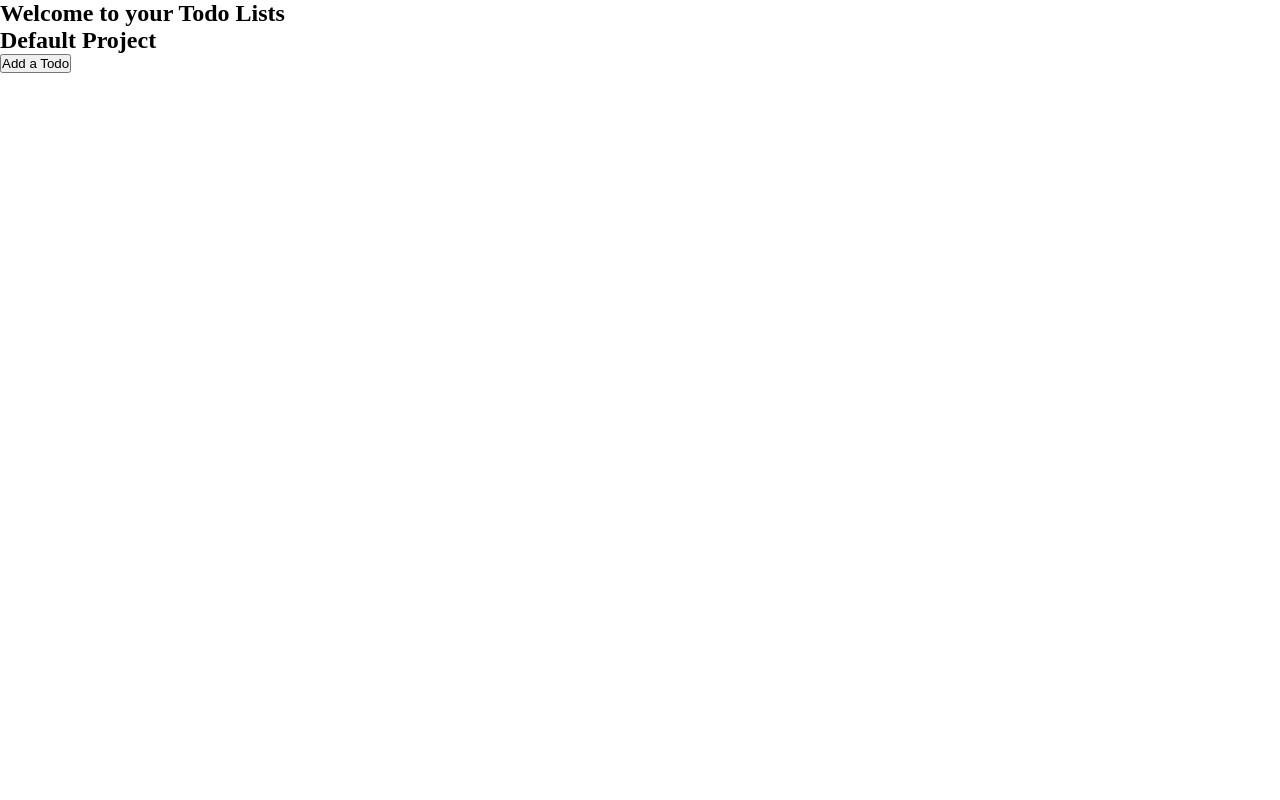
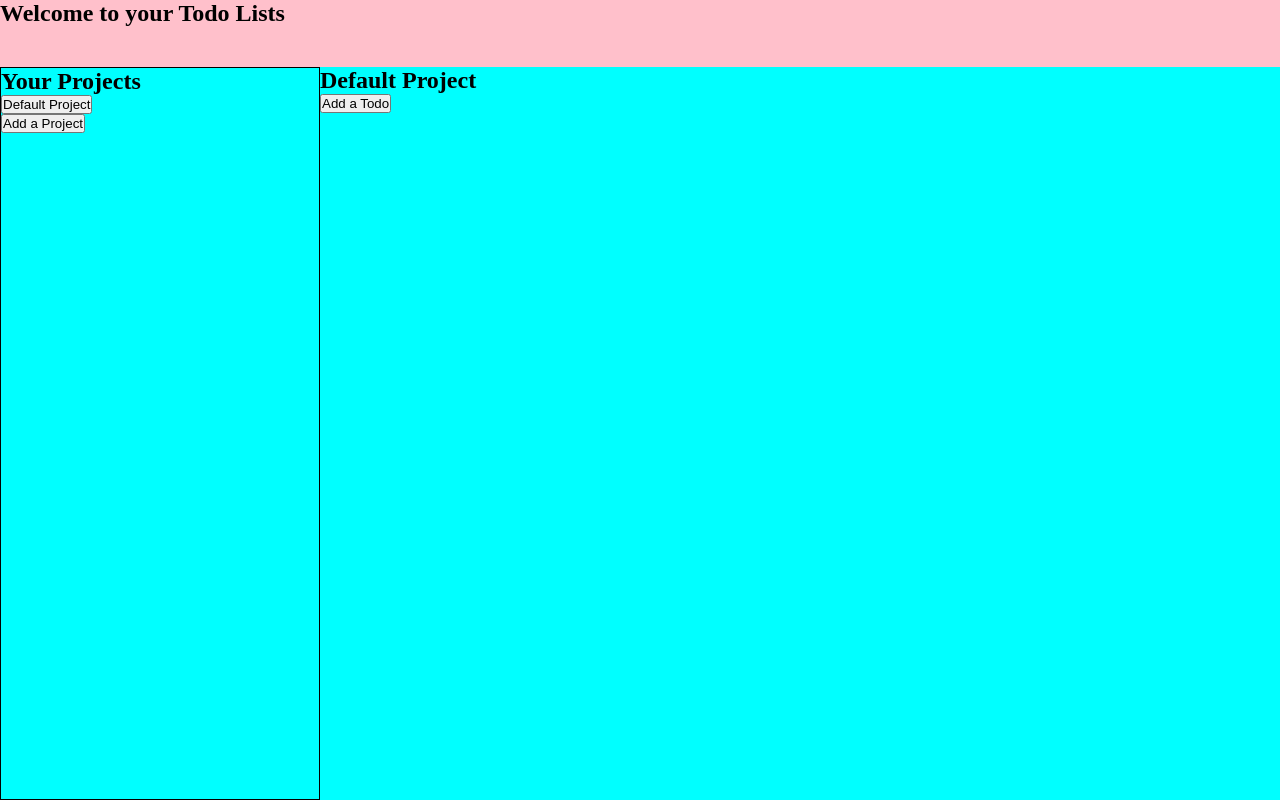
Before and after one commit to Blake-Peterson/todo-list, a website built with webpack: page src/template.html in a window 1280 px wide. Built offline with nearby package versions, Linux system fonts and the light colour scheme.

Commit message:
add side dashboard for projects and added display grid

```diff
--- a/src/index.js
+++ b/src/index.js
@@ -4,6 +4,7 @@ import {Todo} from "./Todo.js";
 import { getCurrentProject, getProjectList } from "./projectList.js";
 import { createDivH2, createH2Id } from "./modules/header.js";
 import { createContent } from "./content.js";
+import { createProjectDashboard } from "./projectDashboard.js";
 
 const container = document.querySelector("#container");
 
@@ -15,6 +16,9 @@ function main(){
     const header = createDivH2("header","header-banner","Welcome to your Todo Lists");
     container.appendChild(header);
 
+    const dashboard = createProjectDashboard();
+    container.appendChild(dashboard);
+
     const content = createContent();
     container.appendChild(content);
 
--- /dev/null
+++ b/src/projectDashboard.js
@@ -0,0 +1,21 @@
+import { createButtonClass, createButtonID } from "./modules/button";
+import { createDivId } from "./modules/div";
+import { createDivH2 } from "./modules/header";
+import { getProjectList } from "./projectList";
+
+
+export function createProjectDashboard(){
+    const projectDiv = createDivH2("your-project-container","Your Projects","Your Projects");
+    const projectListDiv = createDivId("project-list");
+    projectDiv.appendChild(projectListDiv);
+    const projectList = getProjectList();
+    projectList.forEach( (project)=>{
+        const projectBtn = createButtonClass("project-button",project.title);
+        projectListDiv.appendChild(projectBtn);
+    });
+
+    const addProjBtn = createButtonID("add-project-btn","Add a Project");
+    projectDiv.appendChild(addProjBtn);
+
+    return projectDiv;
+}
--- a/src/projectList.js
+++ b/src/projectList.js
@@ -5,10 +5,9 @@ const projectList = [(new Project("Default Project",[]))];
 const todo = new Todo("Add more Todos","More cards","2024-12-31","Medium");
 projectList[0].addTodo(todo);
 
-function getProjectList(){
+export function getProjectList(){
     return projectList;
 }
-
 
 export function getCurrentProject(){
     console.log(projectList[0]);
--- a/src/styles/style.css
+++ b/src/styles/style.css
@@ -7,12 +7,36 @@ button {
 }
 
 #container {
+  width: 100vw;
+  height: 100vh;
+  background-color: aqua;
+  display: grid;
+  grid-template-columns: 3fr 9fr;
+  grid-template-rows: 1fr 11fr;
 }
 
 #header {
+  background-color: pink;
+  grid-column: 1/3;
+  grid-row: 1/2;
+}
+
+#your-project-container {
+  grid-column: 1/2;
+  grid-row: 2/3;
+  border: black solid 1px;
+}
+
+#your-projects {
+}
+
+#project-list {
+  margin: 0 auto;
 }
 
 #content-container {
+  grid-column: 2/3;
+  grid-row: 2/3;
 }
 
 #project-todo-list {
```
